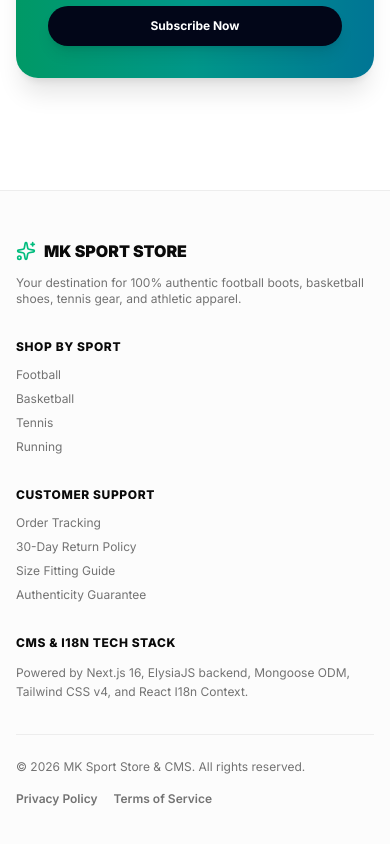
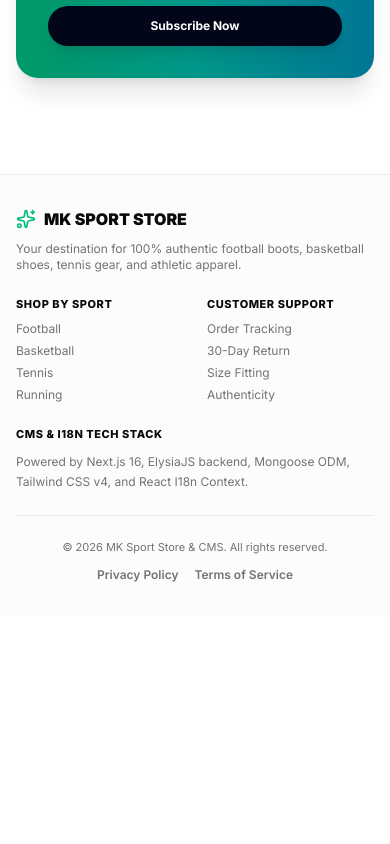
Before and after one commit to khemapos/sportcms, a Next.js app: page / in a window 390 px wide. Shown: the part 3101-3945 px from the top of the page. After the commit the page ends 3716 px from the top, so only its background shows below. Built offline with nearby package versions, Linux system fonts and the light colour scheme; no server answers; a web font is replaced by a local one.

Commit message:
refactor: redesign Footer for sleek 2-column mobile layout and copyright alignment

```diff
--- a/app/page.tsx
+++ b/app/page.tsx
@@ -329,52 +329,52 @@
       </main>
 
       {/* Footer */}
-      <footer className="mt-20 border-t border-border/60 bg-muted/30 py-12 text-xs text-muted-foreground">
-        <div className="mx-auto max-w-7xl px-4 sm:px-6 space-y-8">
-          <div className="grid grid-cols-1 gap-8 sm:grid-cols-2 lg:grid-cols-4">
-            <div className="space-y-3">
+      <footer className="mt-16 border-t border-border/60 bg-muted/30 py-8 text-xs text-muted-foreground sm:mt-20 sm:py-12">
+        <div className="mx-auto max-w-7xl px-4 sm:px-6 space-y-6 sm:space-y-8">
+          <div className="grid grid-cols-2 gap-6 sm:grid-cols-2 lg:grid-cols-4">
+            <div className="col-span-2 space-y-2.5 sm:col-span-1">
               <div className="flex items-center gap-2">
-                <Sparkles className="h-5 w-5 text-emerald-500" />
+                <Sparkles className="h-5 w-5 text-emerald-500 shrink-0" />
                 <span className="text-base font-black text-foreground">MK SPORT STORE</span>
               </div>
-              <p className="text-xs text-muted-foreground">
+              <p className="text-xs text-muted-foreground max-w-sm">
                 {t.footerDesc}
               </p>
             </div>
 
-            <div>
-              <h4 className="font-extrabold uppercase tracking-wider text-foreground">{t.shopBySport}</h4>
-              <ul className="mt-3 space-y-2 text-xs">
-                <li><button onClick={() => { setActiveSport('football'); scrollToProducts() }} className="hover:text-emerald-500">{t.football}</button></li>
-                <li><button onClick={() => { setActiveSport('basketball'); scrollToProducts() }} className="hover:text-emerald-500">{t.basketball}</button></li>
-                <li><button onClick={() => { setActiveSport('tennis'); scrollToProducts() }} className="hover:text-emerald-500">{t.tennis}</button></li>
-                <li><button onClick={() => { setActiveSport('running'); scrollToProducts() }} className="hover:text-emerald-500">{t.running}</button></li>
+            <div className="col-span-1">
+              <h4 className="font-extrabold uppercase tracking-wider text-foreground text-[11px] sm:text-xs">{t.shopBySport}</h4>
+              <ul className="mt-2.5 space-y-1.5 text-xs">
+                <li><button onClick={() => { setActiveSport('football'); scrollToProducts() }} className="hover:text-emerald-500 transition-colors">{t.football}</button></li>
+                <li><button onClick={() => { setActiveSport('basketball'); scrollToProducts() }} className="hover:text-emerald-500 transition-colors">{t.basketball}</button></li>
+                <li><button onClick={() => { setActiveSport('tennis'); scrollToProducts() }} className="hover:text-emerald-500 transition-colors">{t.tennis}</button></li>
+                <li><button onClick={() => { setActiveSport('running'); scrollToProducts() }} className="hover:text-emerald-500 transition-colors">{t.running}</button></li>
               </ul>
             </div>
 
-            <div>
-              <h4 className="font-extrabold uppercase tracking-wider text-foreground">{t.customerSupport}</h4>
-              <ul className="mt-3 space-y-2 text-xs">
-                <li className="hover:text-emerald-500 cursor-pointer">Order Tracking</li>
-                <li className="hover:text-emerald-500 cursor-pointer">30-Day Return Policy</li>
-                <li className="hover:text-emerald-500 cursor-pointer">Size Fitting Guide</li>
-                <li className="hover:text-emerald-500 cursor-pointer">Authenticity Guarantee</li>
+            <div className="col-span-1">
+              <h4 className="font-extrabold uppercase tracking-wider text-foreground text-[11px] sm:text-xs">{t.customerSupport}</h4>
+              <ul className="mt-2.5 space-y-1.5 text-xs">
+                <li className="hover:text-emerald-500 cursor-pointer transition-colors">Order Tracking</li>
+                <li className="hover:text-emerald-500 cursor-pointer transition-colors">30-Day Return</li>
+                <li className="hover:text-emerald-500 cursor-pointer transition-colors">Size Fitting</li>
+                <li className="hover:text-emerald-500 cursor-pointer transition-colors">Authenticity</li>
               </ul>
             </div>
 
-            <div>
-              <h4 className="font-extrabold uppercase tracking-wider text-foreground">CMS & i18n Tech Stack</h4>
-              <p className="mt-3 text-xs leading-relaxed">
+            <div className="col-span-2 sm:col-span-1">
+              <h4 className="font-extrabold uppercase tracking-wider text-foreground text-[11px] sm:text-xs">CMS & i18n Tech Stack</h4>
+              <p className="mt-2.5 text-xs leading-relaxed">
                 Powered by Next.js 16, ElysiaJS backend, Mongoose ODM, Tailwind CSS v4, and React I18n Context.
               </p>
             </div>
           </div>
 
-          <div className="flex flex-wrap items-center justify-between gap-4 border-t border-border/60 pt-6">
-            <span>© {new Date().getFullYear()} MK Sport Store & CMS. {t.allRightsReserved}</span>
+          <div className="flex flex-col items-center justify-between gap-3 border-t border-border/60 pt-6 text-center sm:flex-row sm:text-left">
+            <span className="text-[11px] sm:text-xs">© {new Date().getFullYear()} MK Sport Store & CMS. {t.allRightsReserved}</span>
             <div className="flex items-center gap-4 text-xs font-semibold">
-              <span className="hover:text-foreground cursor-pointer">Privacy Policy</span>
-              <span className="hover:text-foreground cursor-pointer">Terms of Service</span>
+              <span className="hover:text-foreground cursor-pointer transition-colors">Privacy Policy</span>
+              <span className="hover:text-foreground cursor-pointer transition-colors">Terms of Service</span>
             </div>
           </div>
         </div>
```
